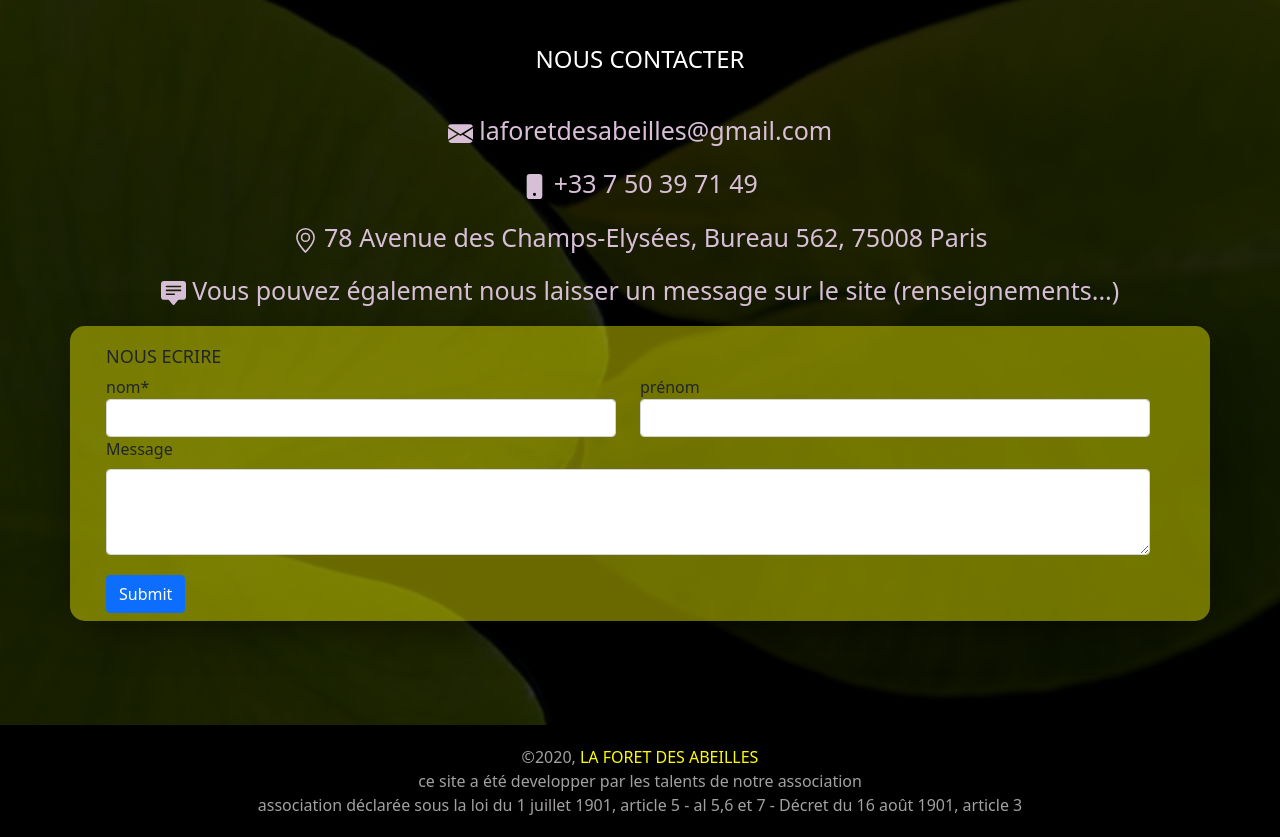
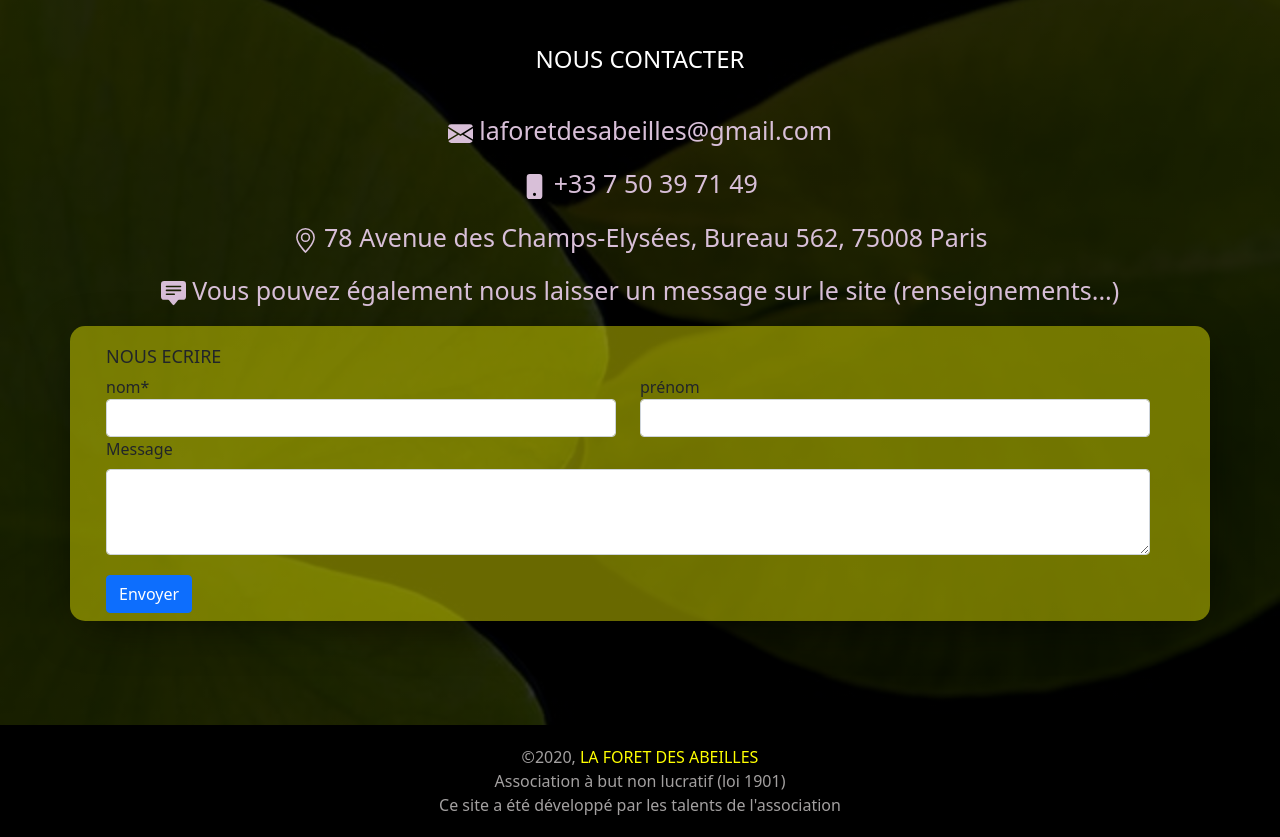
Before and after one commit to ten-mukass/tutogit, a plain HTML site: page contact.html in a window 1280 px wide. Shown: the part 75-912 px from the top of the page. Drawn offline with nearby package versions, Linux system fonts and the light colour scheme; a script that the page names is missing.

Commit message:
contact maj

```diff
--- a/contact.html
+++ b/contact.html
@@ -142,7 +142,7 @@
                             </div>
 
                             <div style="padding-top: 20px;">
-                                <button type="submit" class="btn btn-primary">Submit</button>
+                                <button type="submit" class="btn btn-primary">Envoyer</button>
                             </div>
                         </div>
                     </form>
@@ -160,10 +160,9 @@
     <footer class="footer">
         &copy;2020, <span style="color: yellow;">LA FORET DES ABEILLES</span>
 
-        <br>ce site a été developper par les talents de notre association
+        <br>Association à but non lucratif (loi 1901)
 
-        <br> association déclarée sous la loi du 1 juillet 1901, article 5 - al 5,6 et 7 - Décret du 16 août 1901,
-        article 3
+        <br> Ce site a été développé par les talents de l'association
     </footer>
 
     <!-- FOOTER -->
```
